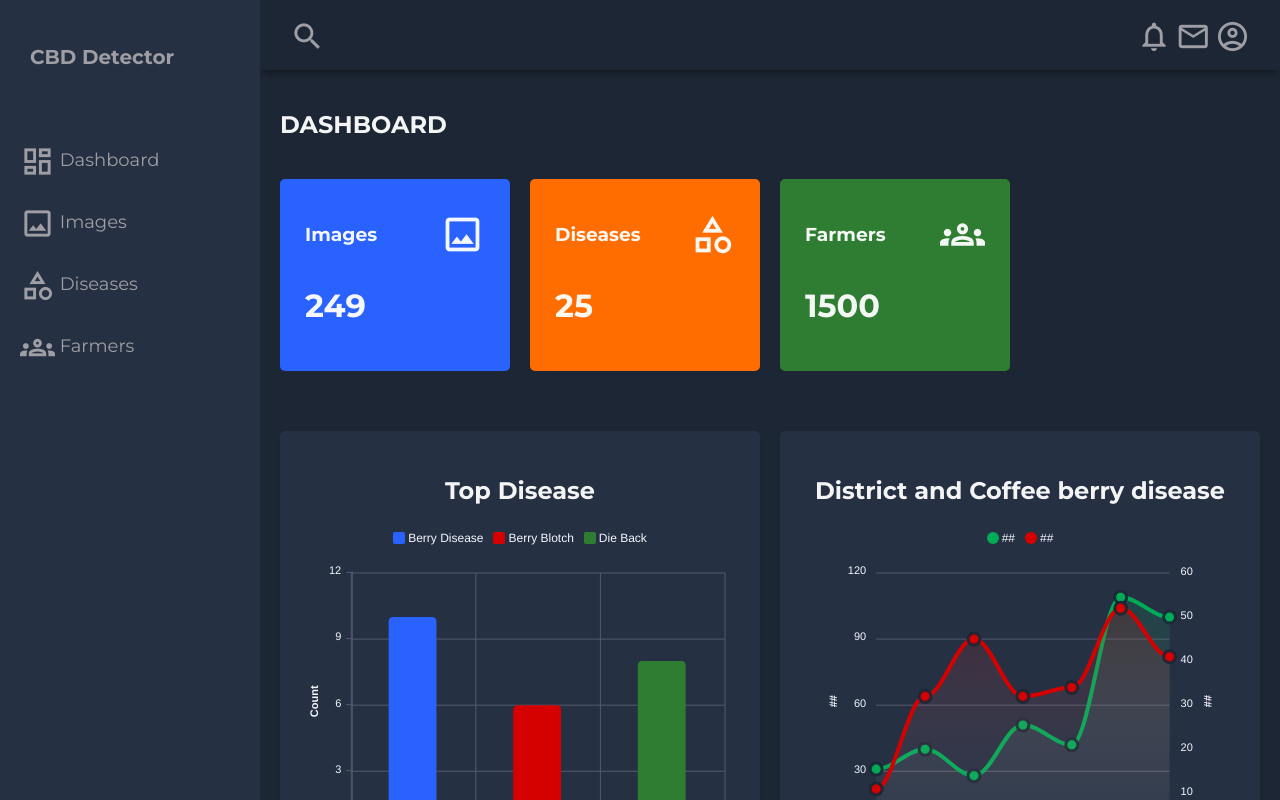
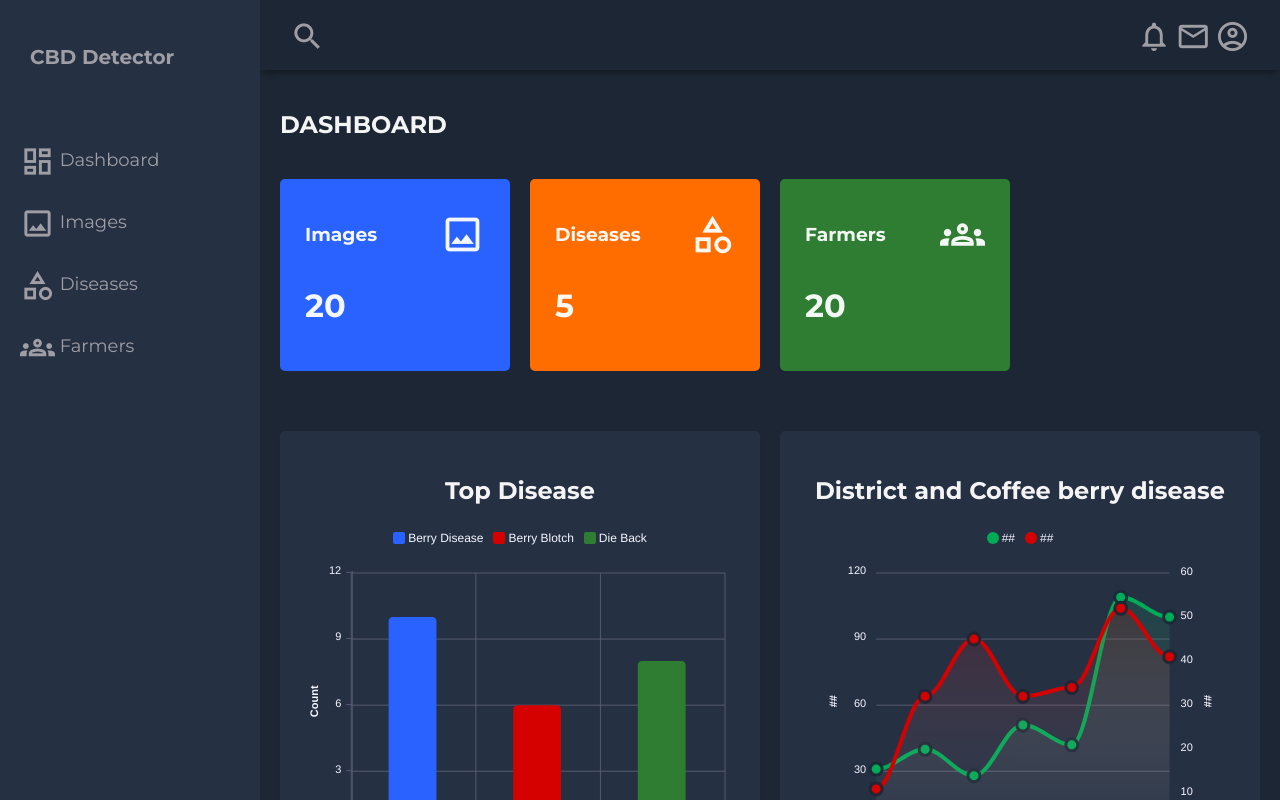
Before and after one commit to Aline096/CBD-Detector, a plain HTML site: page html/Admindashboard.html in a window 1280 px wide. Drawn offline with nearby package versions, Linux system fonts and the light colour scheme.

Commit message:
changes on dashboard

```diff
--- a/html/Admindashboard.html
+++ b/html/Admindashboard.html
@@ -80,7 +80,7 @@
               <h3>Images</h3>
               <span class="material-icons-outlined">image</span>
             </div>
-            <h1>249</h1>
+            <h1>20</h1>
           </div>
 
           <div class="card">
@@ -88,7 +88,7 @@
               <h3>Diseases</h3>
               <span class="material-icons-outlined">category</span>
             </div>
-            <h1>25</h1>
+            <h1>5</h1>
           </div>
 
           <div class="card">
@@ -96,7 +96,7 @@
               <h3>Farmers</h3>
               <span class="material-icons-outlined">groups</span>
             </div>
-            <h1>1500</h1>
+            <h1>20</h1>
           </div>
 
         </div>
```
